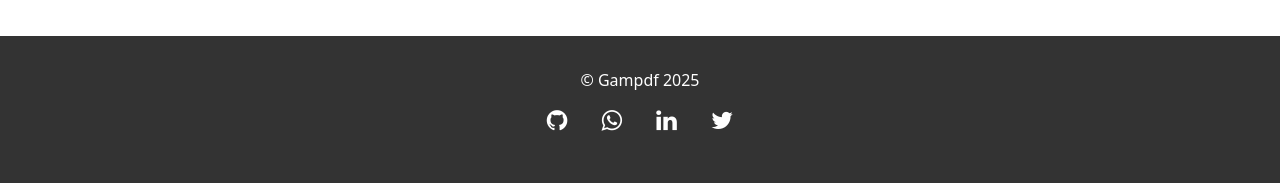
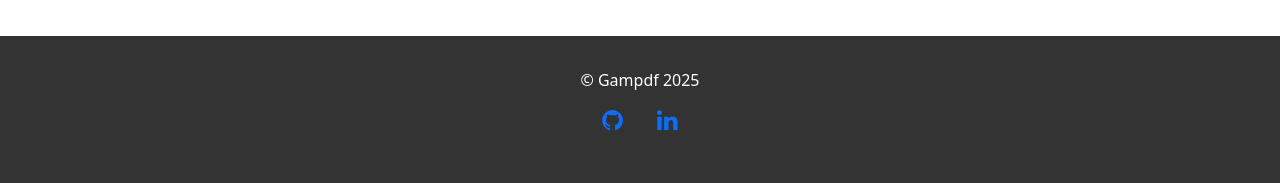
Before and after one commit to Musbi8788/Bookpdf, a Flask app: page /about in a window 1280 px wide. Shown: the part 4221-4404 px from the top of the page. Run offline with Flask 3, Linux system fonts and the light colour scheme.

Commit message:
Update footer.html

```diff
--- a/templates/footer.html
+++ b/templates/footer.html
@@ -9,10 +9,10 @@
         <div class="fo">
         <p class="copy">&copy; Gampdf 2025</p>
         <p class="icons">
-        <span class="fa fa-github"></span>
-        <span class="fa fa-whatsapp"></span>
-        <span class="fa fa-linkedin"></span>
-        <span class="fa fa-twitter"></span>
+        <a href="https://github.com/Musbi8788"><span class="fa fa-github"></span></a>
+<!--         <span class="fa fa-whatsapp"></span> -->
+        <a href="https://www.linkedin.com/in/musbi-jawo-3b6497327/"><span class="fa fa-linkedin"></span></a>
+<!--         <a href=""><span class="fa fa-instagram"></span></a> -->
         </p>
     </div>
     <script src="https://cdn.jsdelivr.net/npm/bootstrap@5.3.3/dist/js/bootstrap.bundle.min.js" integrity="sha384-YvpcrYf0tY3lHB60NNkmXc5s9fDVZLESaAA55NDzOxhy9GkcIdslK1eN7N6jIeHz" crossorigin="anonymous"></script>
```
